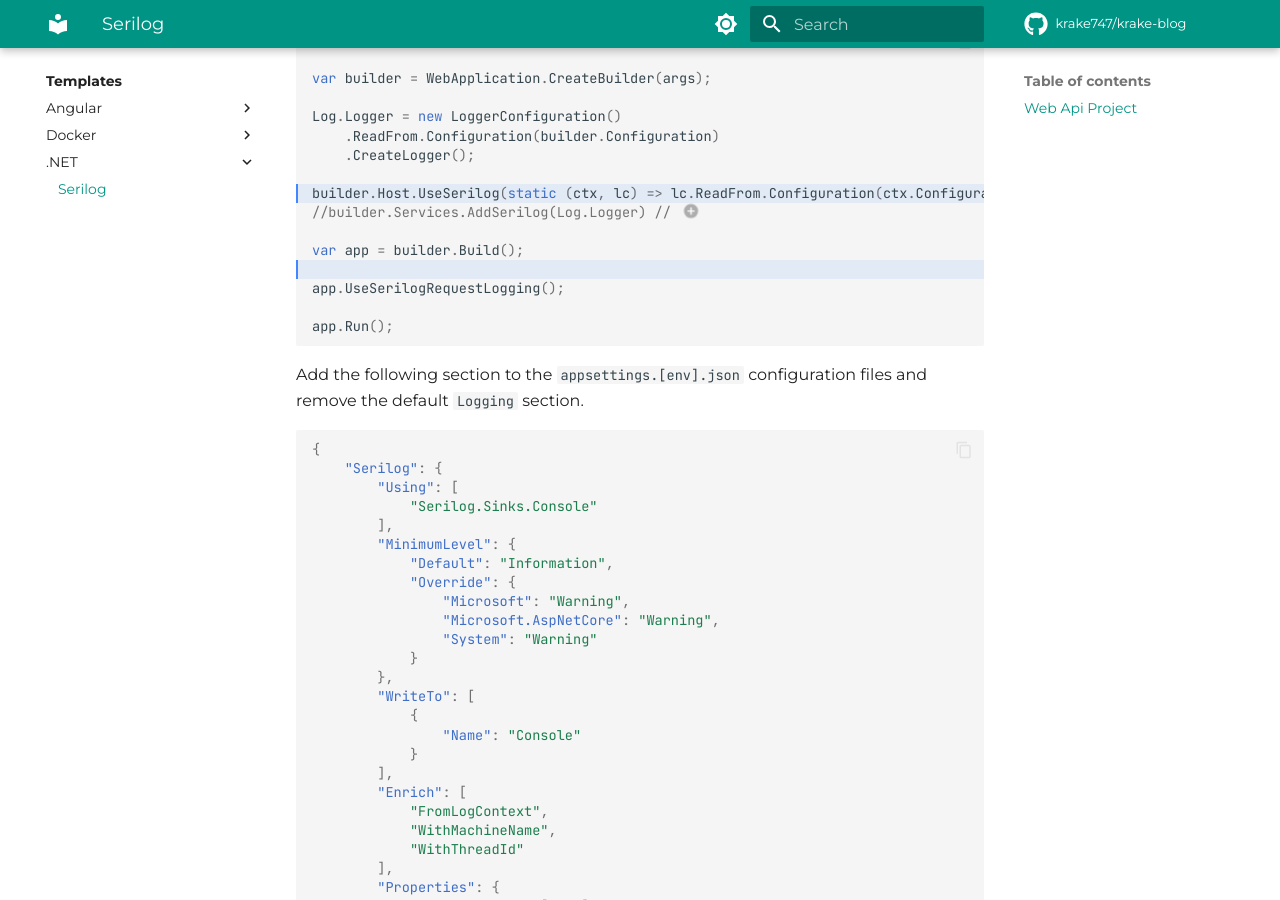
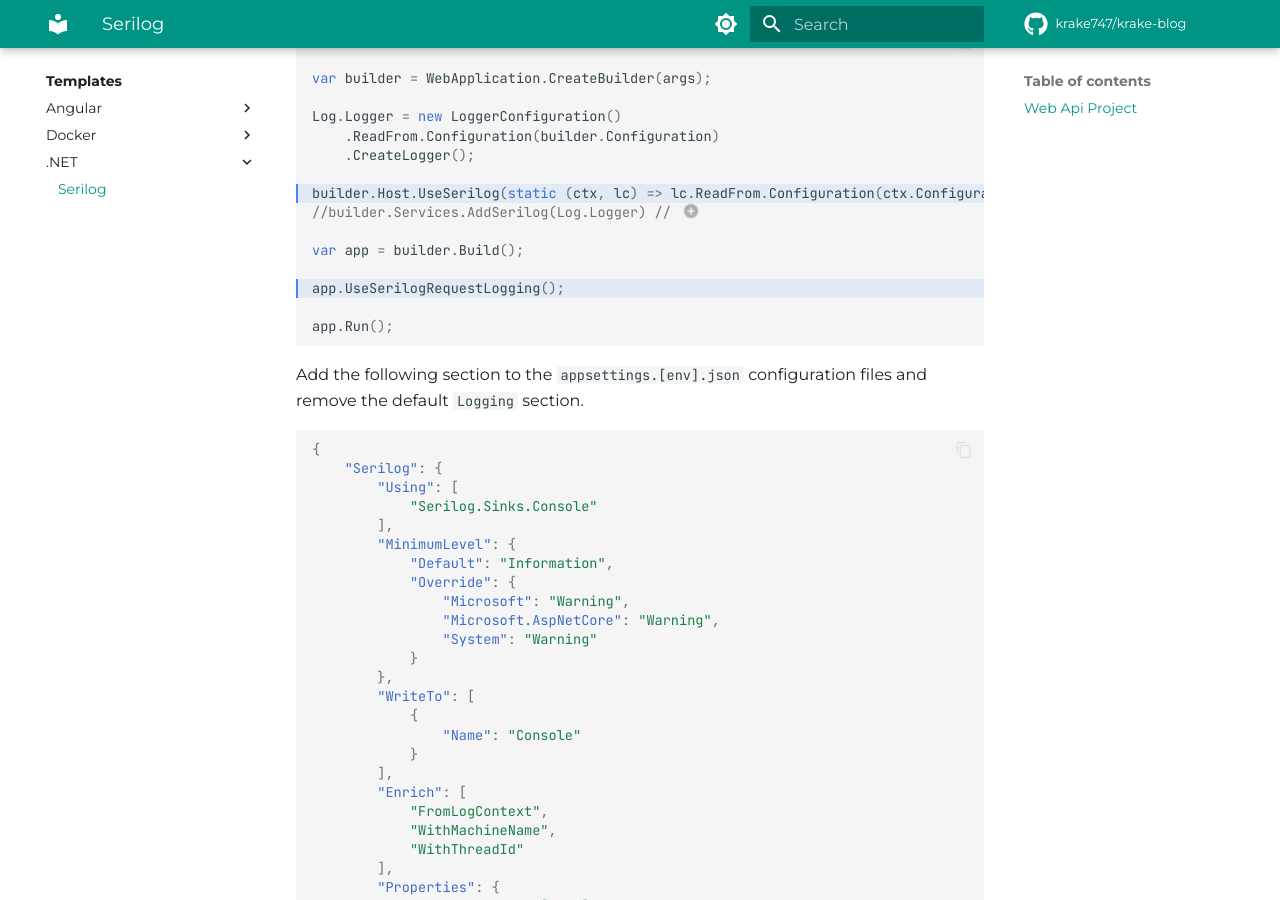
Before and after one commit to krake747/krake-blog, an MkDocs documentation site: the page built from docs/template/dotnet/serilog.md, in a window 1280 px wide and 900 px high, scrolled down 416 px. Built offline with MkDocs 1.6.1 and Material for MkDocs 9.7.7, drawn with Linux system fonts in a browser that asks for light colours; comment, search, counter and statistics services are not loaded.

Commit message:
fix(templates): Adjust code line highlight

````diff
--- a/docs/template/dotnet/serilog.md
+++ b/docs/template/dotnet/serilog.md
@@ -11,7 +11,7 @@
 
 Afterwards setup Serilog in the `Program.cs` file.
 
-```cs  hl_lines="9 13"
+```cs  hl_lines="9 14"
 using Serilog;
 
 var builder = WebApplication.CreateBuilder(args);
````
